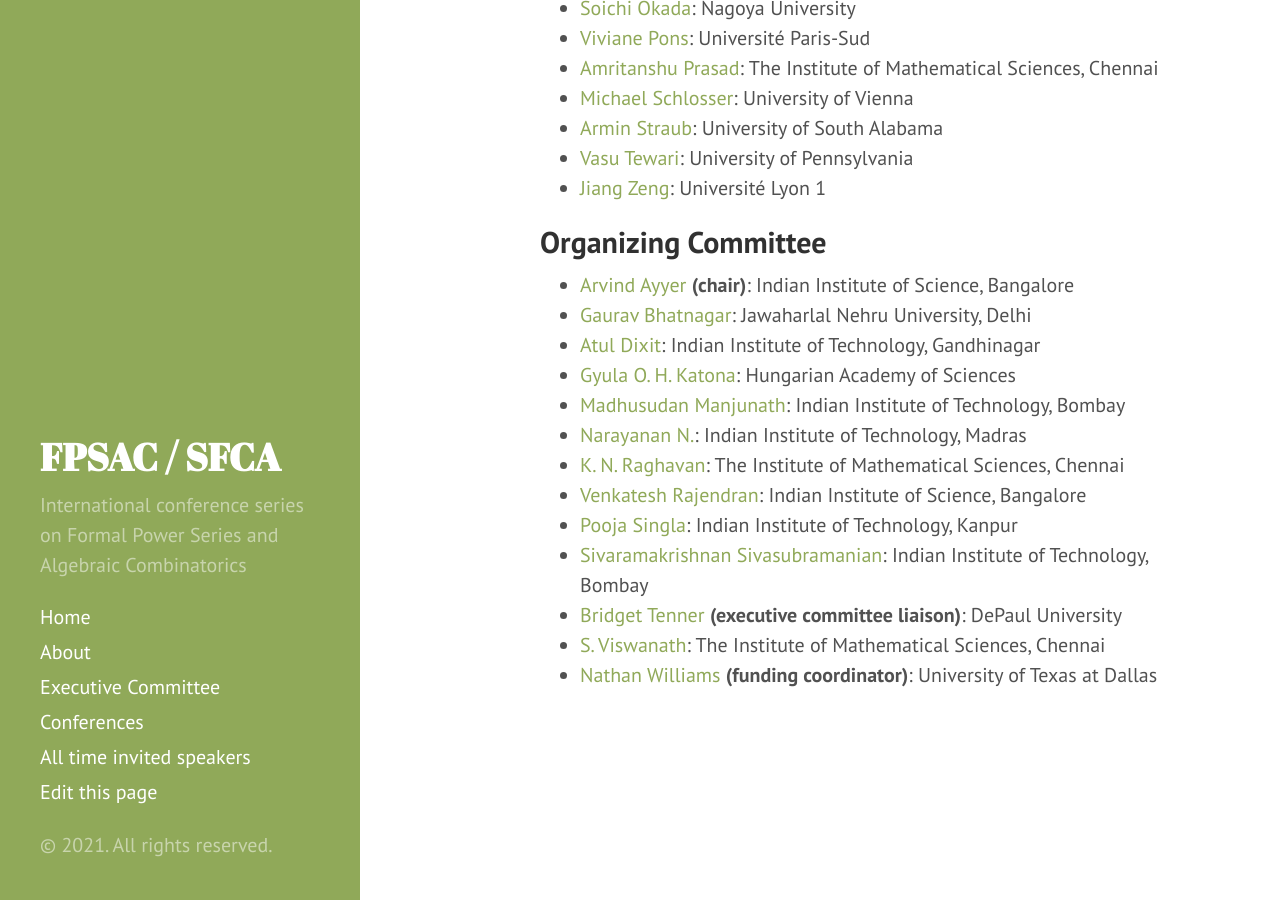
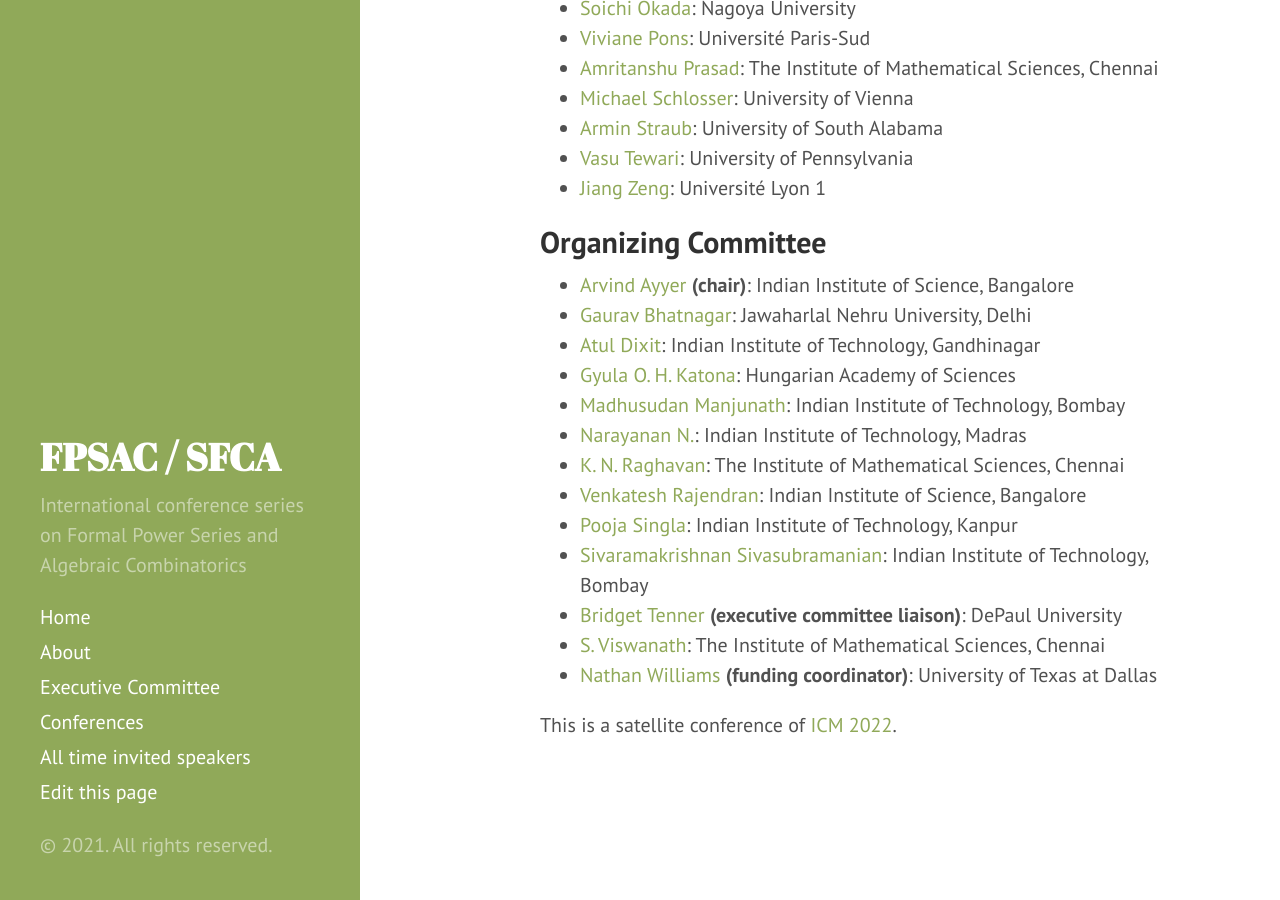
Before and after one commit to FPSAC/FPSAC.github.io, a Jekyll site: the page built from _confs/fpsac-2022.md, in a window 1280 px wide and 900 px high, scrolled down 1382 px. Built offline with Jekyll 4.4.1, drawn with Linux system fonts in a browser that asks for light colours.

Commit message:
Added a line about ICM.

```diff
--- a/_confs/fpsac-2022.md
+++ b/_confs/fpsac-2022.md
@@ -162,6 +162,8 @@
 
 ---
 
+This is a satellite conference of <a href="https://icm2022.org/">ICM 2022</a>.
+
 <!--
 
 - name: Omer Angel
```
